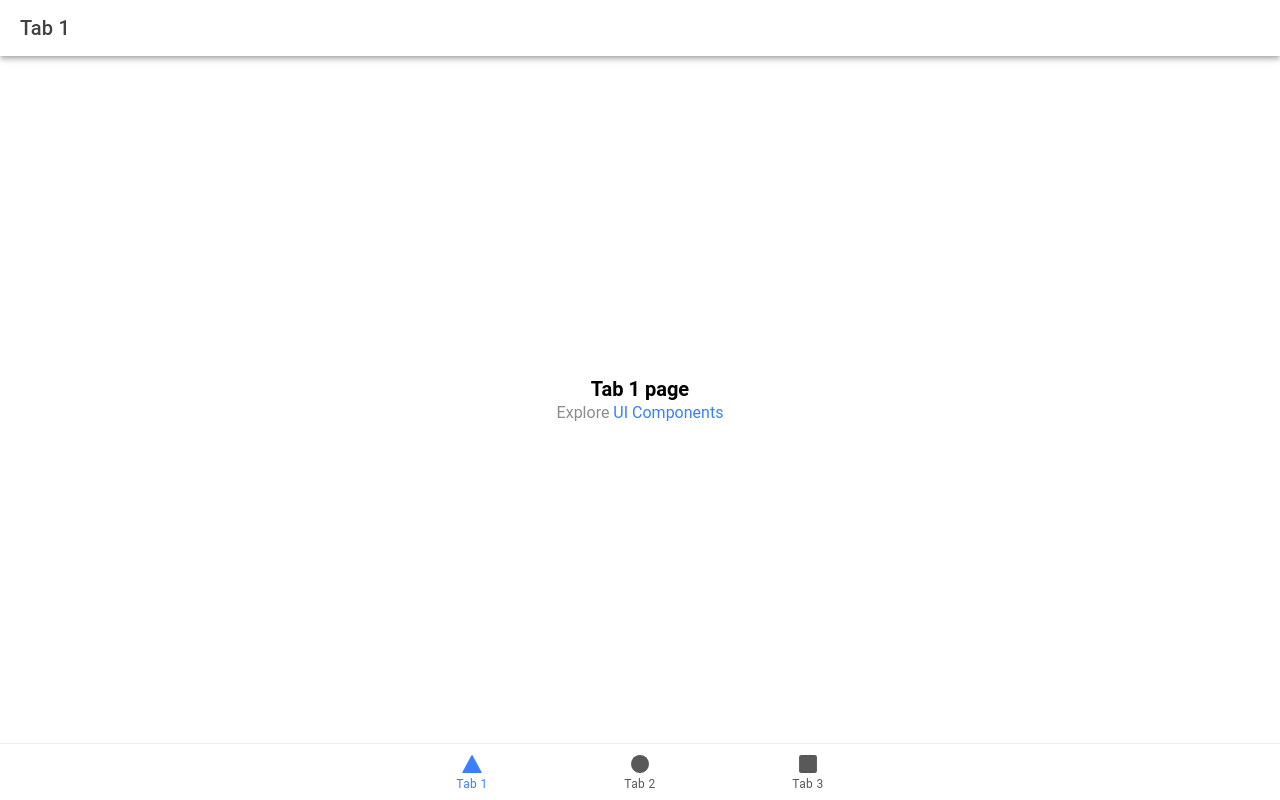
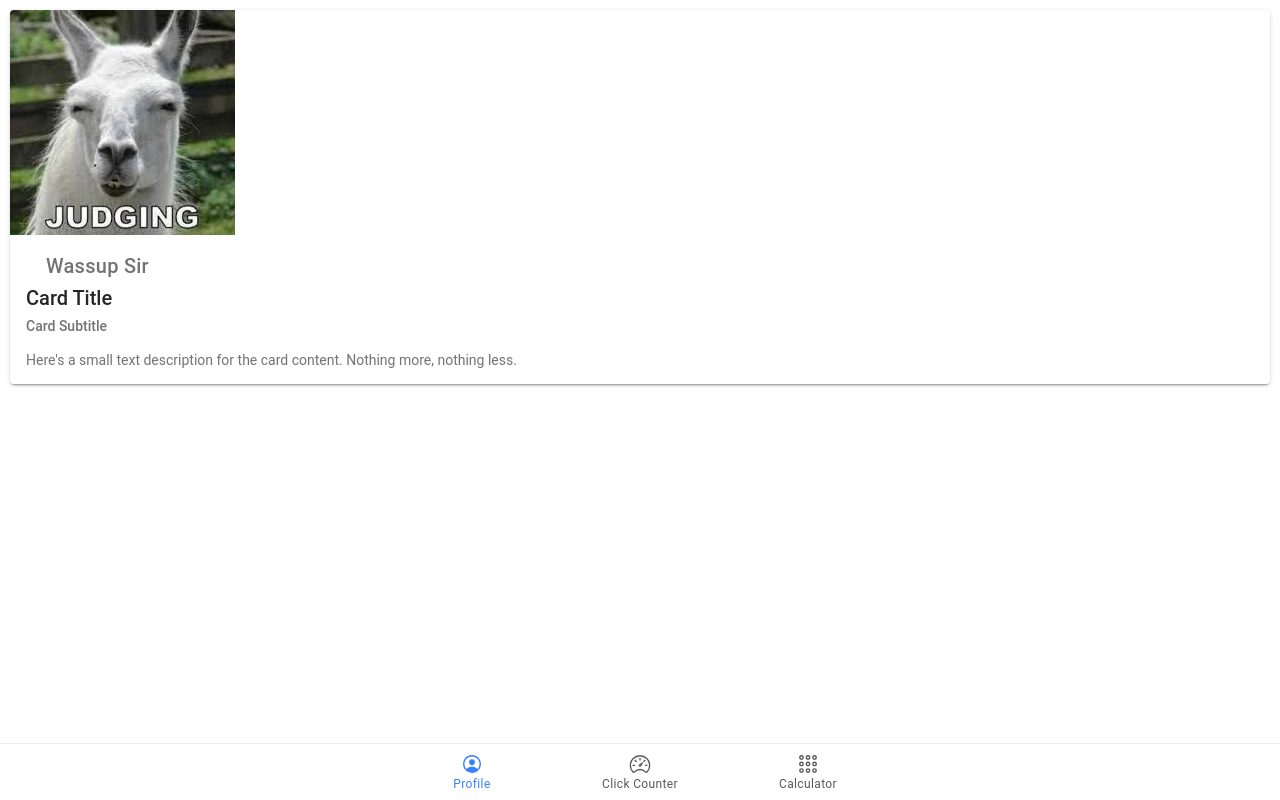
Before and after one commit to Ayc023/ion-t-ayco, a React (Vite) app: page /tab1 in a window 1280 px wide. Built offline with nearby package versions, Linux system fonts and the light colour scheme.

Commit message:
added Changes

```diff
--- a/src/App.tsx
+++ b/src/App.tsx
@@ -10,7 +10,7 @@ import {
   setupIonicReact
 } from '@ionic/react';
 import { IonReactRouter } from '@ionic/react-router';
-import { ellipse, square, triangle } from 'ionicons/icons';
+import { appsOutline, ellipse, personCircleOutline, speedometerOutline, square, triangle } from 'ionicons/icons';
 import Tab1 from './pages/Tab1';
 import Tab2 from './pages/Tab2';
 import Tab3 from './pages/Tab3';
@@ -56,16 +56,16 @@ const App: React.FC = () => (
         </IonRouterOutlet>
         <IonTabBar slot="bottom">
           <IonTabButton tab="tab1" href="/tab1">
-            <IonIcon aria-hidden="true" icon={triangle} />
-            <IonLabel>Tab 1</IonLabel>
+            <IonIcon aria-hidden="true" icon={personCircleOutline} />
+            <IonLabel>Profile</IonLabel>
           </IonTabButton>
           <IonTabButton tab="tab2" href="/tab2">
-            <IonIcon aria-hidden="true" icon={ellipse} />
-            <IonLabel>Tab 2</IonLabel>
+            <IonIcon aria-hidden="true" icon={speedometerOutline} />
+            <IonLabel>Click Counter</IonLabel>
           </IonTabButton>
           <IonTabButton tab="tab3" href="/tab3">
-            <IonIcon aria-hidden="true" icon={square} />
-            <IonLabel>Tab 3</IonLabel>
+            <IonIcon aria-hidden="true" icon={appsOutline} />
+            <IonLabel>Calculator</IonLabel>
           </IonTabButton>
         </IonTabBar>
       </IonTabs>
--- a/src/pages/Tab1.tsx
+++ b/src/pages/Tab1.tsx
@@ -1,24 +1,19 @@
-import { IonContent, IonHeader, IonPage, IonTitle, IonToolbar } from '@ionic/react';
+import { IonContent, IonHeader, IonPage, IonTitle, IonToolbar, IonCard, IonCardContent, IonCardHeader, IonCardSubtitle, IonCardTitle } from '@ionic/react';
 import ExploreContainer from '../components/ExploreContainer';
 import './Tab1.css';
 
 const Tab1: React.FC = () => {
   return (
-    <IonPage>
-      <IonHeader>
-        <IonToolbar>
-          <IonTitle>Tab 1</IonTitle>
-        </IonToolbar>
-      </IonHeader>
-      <IonContent fullscreen>
-        <IonHeader collapse="condense">
-          <IonToolbar>
-            <IonTitle size="large">Tab 1</IonTitle>
-          </IonToolbar>
-        </IonHeader>
-        <ExploreContainer name="Tab 1 page" />
-      </IonContent>
-    </IonPage>
+    <IonCard>
+    <img alt="Silhouette of mountains" src="assets/img/Judging.jpg" />
+    <IonCardHeader>
+      <IonTitle>Wassup Sir</IonTitle>
+      <IonCardTitle>Card Title</IonCardTitle>
+      <IonCardSubtitle>Card Subtitle</IonCardSubtitle>
+    </IonCardHeader>
+
+    <IonCardContent>Here's a small text description for the card content. Nothing more, nothing less.</IonCardContent>
+  </IonCard>
   );
 };
 
```
Also changed, not shown: assets/img/Judging.jpg (added).
